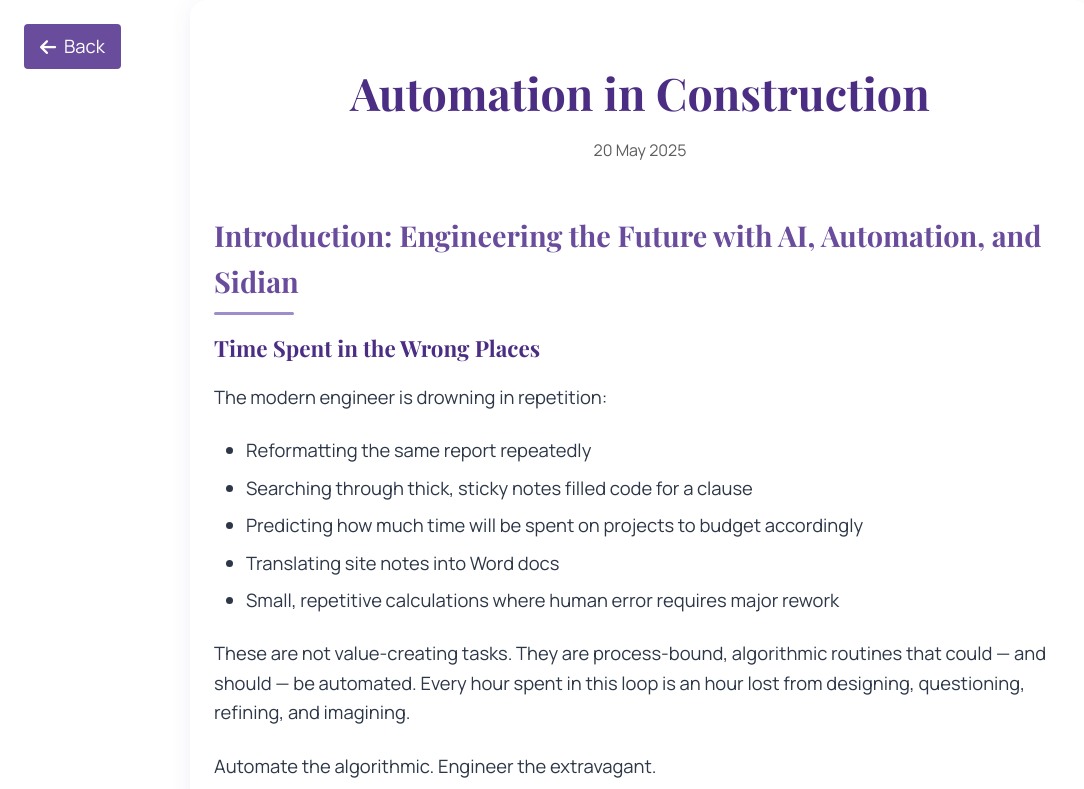
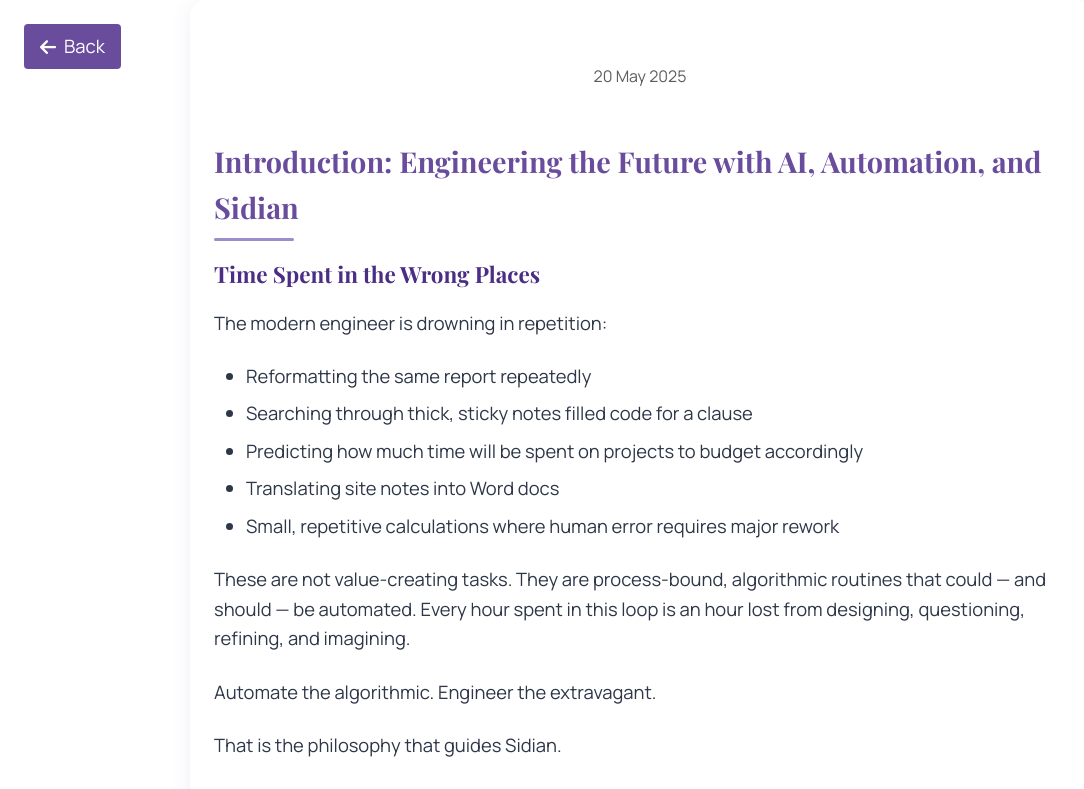
Before and after one commit to Kushalsharma20/sidian, a plain HTML site: page newlettercontent/newsletter1.html in a window 1280 px wide. Shown: the top 789 px of the page, without its empty margins (0-1084 px from the left). Drawn offline with nearby package versions, Linux system fonts and the light colour scheme.

Commit message:
changed some tect

```diff
--- a/newlettercontent/newsletter1.html
+++ b/newlettercontent/newsletter1.html
@@ -204,7 +204,7 @@
     <!-- Newsletter Content -->
     <article class="newsletter-content-page">
         <header class="newsletter-header">
-            <h1 class="newsletter-title">Automation in Construction</h1>
+
             <p class="newsletter-date">20 May 2025</p>
         </header>
 
```
